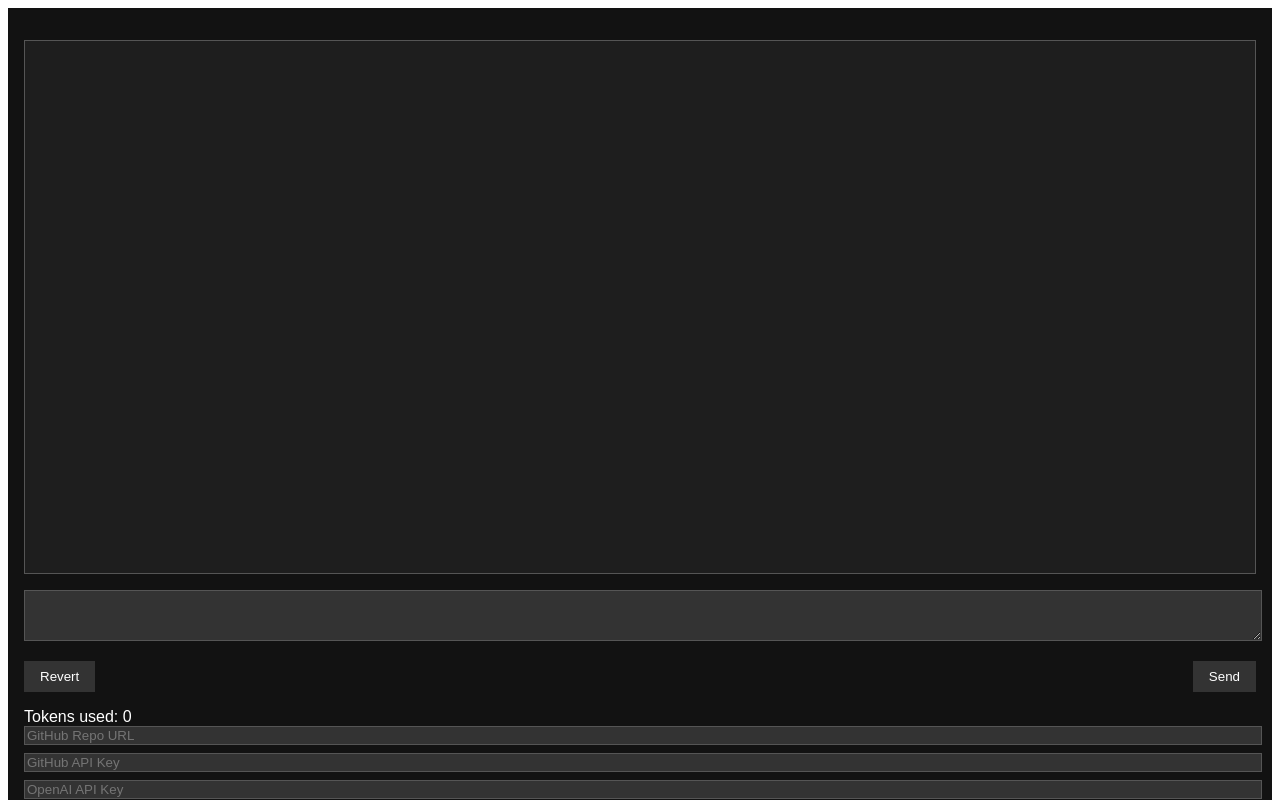
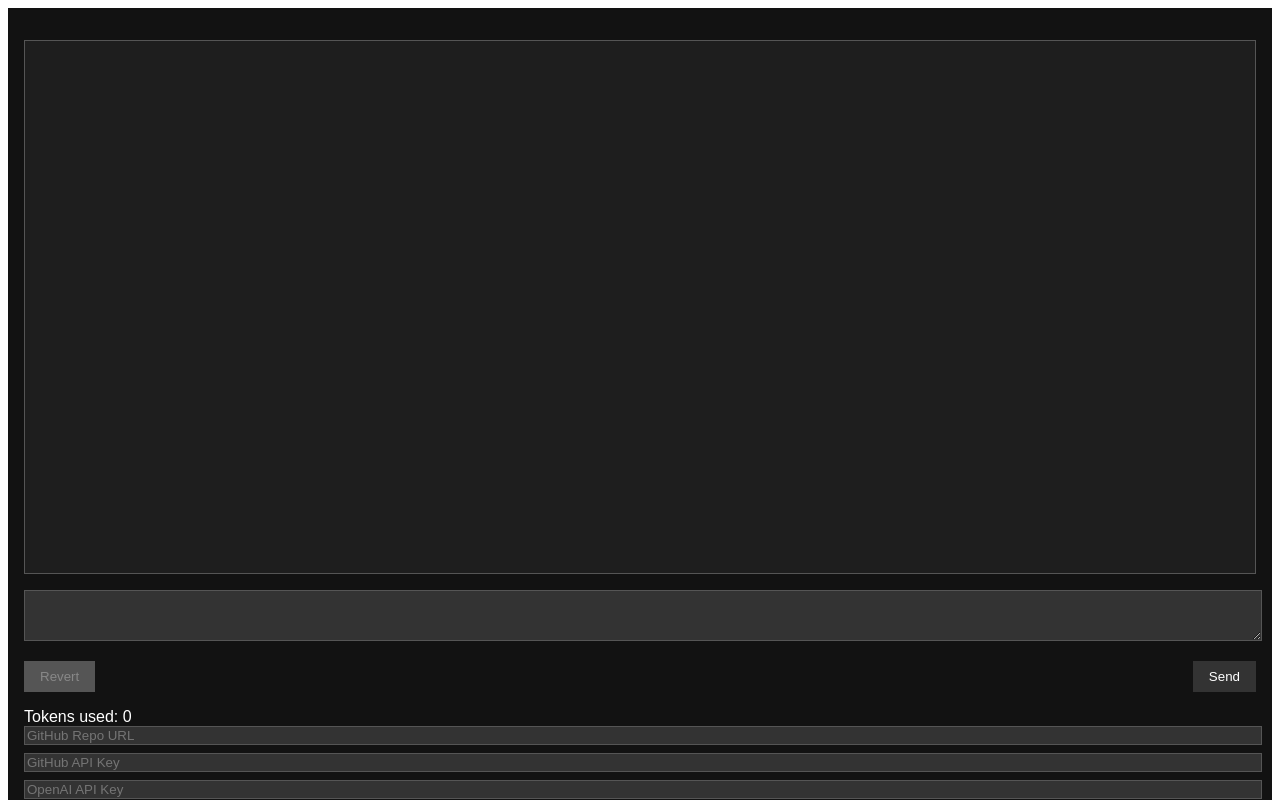
Before and after one commit to azndervish/github-vibe-coder, a Next.js app: page / in a window 1280 px wide. Shown: the top 800 px of the page. Built offline with nearby package versions, Linux system fonts and the light colour scheme.

Commit message:
Enhance button styles to indicate disabled state more clearly in MessageInput.js

```diff
--- a/components/MessageInput.js
+++ b/components/MessageInput.js
@@ -29,8 +29,8 @@ export default function MessageInput({
           onClick={onRevert}
           disabled={isLoading || !canRevert}
           style={{
-            backgroundColor: '#333333',
-            color: '#ffffff',
+            backgroundColor: isLoading || !canRevert ? '#555555' : '#333333',
+            color: isLoading || !canRevert ? '#888888' : '#ffffff',
             border: 'none',
             padding: '0.5rem 1rem',
             cursor: isLoading || !canRevert ? 'not-allowed' : 'pointer'
@@ -43,8 +43,8 @@ export default function MessageInput({
           onClick={sendMessage}
           disabled={isLoading}
           style={{
-            backgroundColor: '#333333',
-            color: '#ffffff',
+            backgroundColor: isLoading ? '#555555' : '#333333',
+            color: isLoading ? '#888888' : '#ffffff',
             border: 'none',
             padding: '0.5rem 1rem',
             cursor: isLoading ? 'not-allowed' : 'pointer'
```
